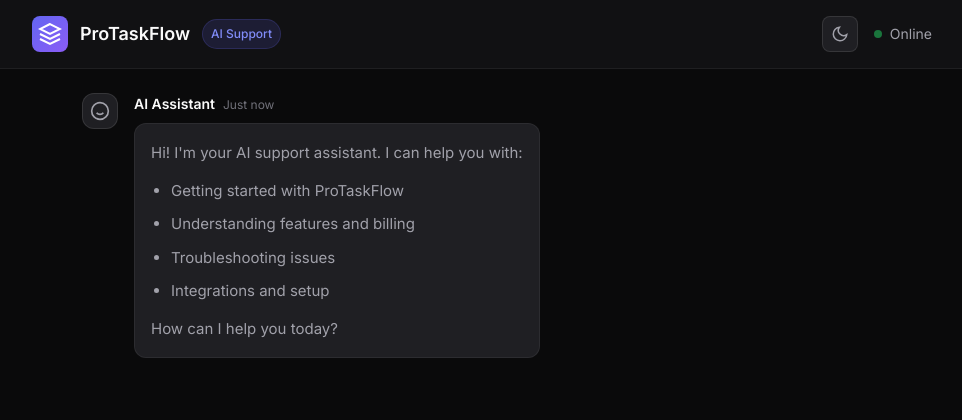
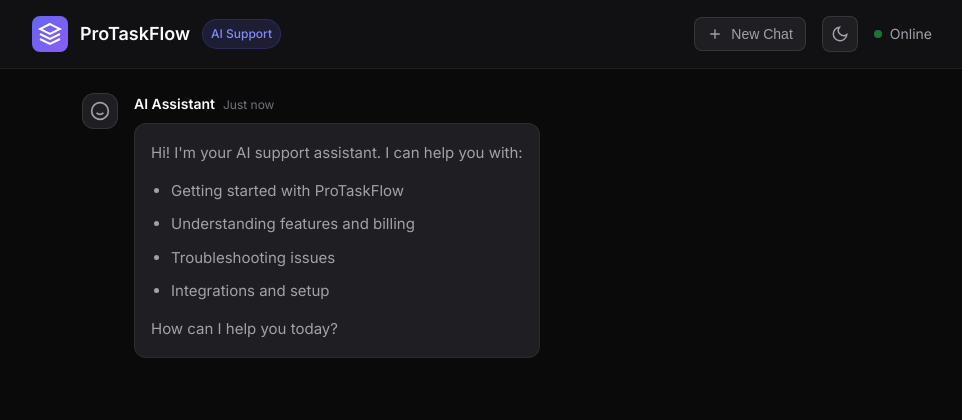
Before and after one commit to moniem2020/AI-Support-Agent-for-Saas, a Flask app: page / in a window 1280 px wide. Shown: the top 420 px of the page, without its empty margins (158-1120 px from the left). Run offline with Flask 3, Linux system fonts and the light colour scheme.

Commit message:
feat(chat): add 24h auto-expiry and New Chat button for session management

```diff
--- a/src/web/static/css/styles.css
+++ b/src/web/static/css/styles.css
@@ -208,11 +208,32 @@
     color: var(--text-secondary);
 }
 
-/* Theme Toggle */
+/* Theme Toggle & Header Actions */
 .header-actions {
     display: flex;
     align-items: center;
     gap: var(--space-4);
+}
+
+.new-chat-btn {
+    display: flex;
+    align-items: center;
+    gap: var(--space-2);
+    padding: var(--space-2) var(--space-3);
+    background: var(--bg-elevated);
+    border: 1px solid var(--border-default);
+    border-radius: var(--radius-md);
+    color: var(--text-secondary);
+    font-size: 0.875rem;
+    font-weight: 500;
+    cursor: pointer;
+    transition: all var(--transition-normal);
+}
+
+.new-chat-btn:hover {
+    background: var(--bg-hover);
+    color: var(--text-primary);
+    border-color: var(--accent-primary);
 }
 
 .theme-toggle {
--- a/src/web/static/js/chat.js
+++ b/src/web/static/js/chat.js
@@ -13,20 +13,42 @@
 let isWaitingForResponse = false;
 let chatHistory = []; // Store messages for persistence
 
-// LocalStorage key for chat history
+// LocalStorage keys
 const CHAT_STORAGE_KEY = 'protaskflow_chat_history';
+const CHAT_TIMESTAMP_KEY = 'protaskflow_chat_timestamp';
+const CHAT_EXPIRY_HOURS = 24; // Auto-expire after 24 hours
 
 /**
- * Save chat history to localStorage
+ * Save chat history to localStorage with timestamp
  */
 function saveChat() {
     localStorage.setItem(CHAT_STORAGE_KEY, JSON.stringify(chatHistory));
+    localStorage.setItem(CHAT_TIMESTAMP_KEY, Date.now().toString());
 }
 
 /**
- * Load chat history from localStorage
+ * Check if chat has expired
+ */
+function isChatExpired() {
+    const savedTimestamp = localStorage.getItem(CHAT_TIMESTAMP_KEY);
+    if (!savedTimestamp) return false;
+
+    const elapsed = Date.now() - parseInt(savedTimestamp);
+    const expiryMs = CHAT_EXPIRY_HOURS * 60 * 60 * 1000;
+    return elapsed > expiryMs;
+}
+
+/**
+ * Load chat history from localStorage (if not expired)
  */
 function loadChat() {
+    // Check for expiry first
+    if (isChatExpired()) {
+        console.log('Chat history expired, starting fresh');
+        clearChat();
+        return;
+    }
+
     const saved = localStorage.getItem(CHAT_STORAGE_KEY);
     if (saved) {
         try {
@@ -42,14 +64,33 @@
 }
 
 /**
- * Clear chat history
+ * Clear chat history and start new conversation
  */
 function clearChat() {
     chatHistory = [];
     localStorage.removeItem(CHAT_STORAGE_KEY);
-    // Remove all messages except the welcome message
+    localStorage.removeItem(CHAT_TIMESTAMP_KEY);
+
+    // Remove all messages from DOM
     const messages = chatMessages.querySelectorAll('.message');
     messages.forEach(msg => msg.remove());
+
+    // Show welcome message again
+    addWelcomeMessage();
+}
+
+/**
+ * Add welcome message
+ */
+function addWelcomeMessage() {
+    const welcomeText = `Hi! I'm your AI support assistant. I can help you with:
+• Getting started with ProTaskFlow
+• Understanding features and billing
+• Troubleshooting issues
+• Integrations and setup
+
+How can I help you today?`;
+    addMessageToDOM(welcomeText, 'assistant', {}, 'Just now');
 }
 
 /**
@@ -76,6 +117,16 @@
         document.documentElement.setAttribute('data-theme', next);
         localStorage.setItem('theme', next);
     });
+
+    // New Chat button
+    const newChatBtn = document.getElementById('newChatBtn');
+    if (newChatBtn) {
+        newChatBtn.addEventListener('click', () => {
+            if (confirm('Start a new conversation? Your current chat will be cleared.')) {
+                clearChat();
+            }
+        });
+    }
 
     // Load saved chat history
     loadChat();
--- a/src/web/templates/index.html
+++ b/src/web/templates/index.html
@@ -28,6 +28,13 @@
                     <span class="logo-badge">AI Support</span>
                 </div>
                 <div class="header-actions">
+                    <button class="new-chat-btn" id="newChatBtn" title="Start new chat">
+                        <svg width="16" height="16" viewBox="0 0 24 24" fill="none" stroke="currentColor"
+                            stroke-width="2">
+                            <path d="M12 5v14M5 12h14" />
+                        </svg>
+                        New Chat
+                    </button>
                     <button class="theme-toggle" id="themeToggle" title="Toggle theme">
                         <svg class="icon-sun" width="18" height="18" viewBox="0 0 24 24" fill="none"
                             stroke="currentColor" stroke-width="2">
```
